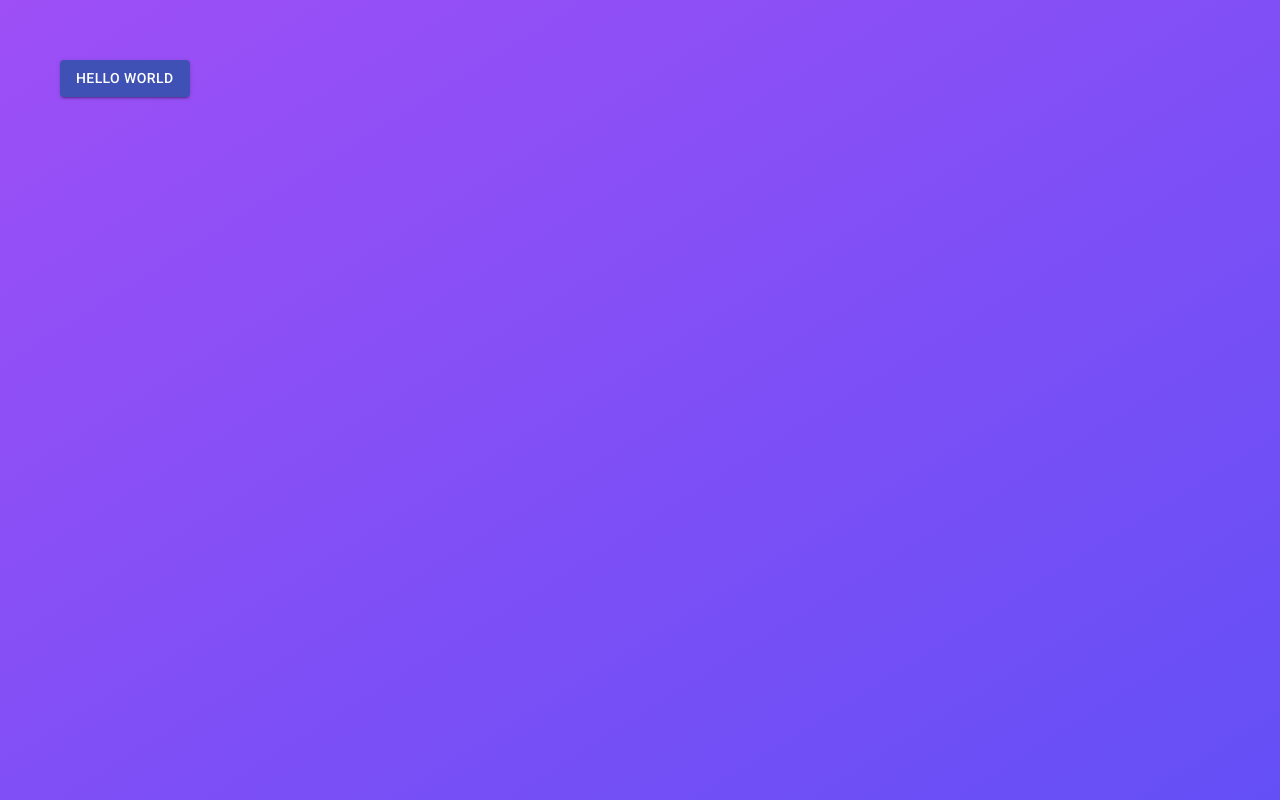
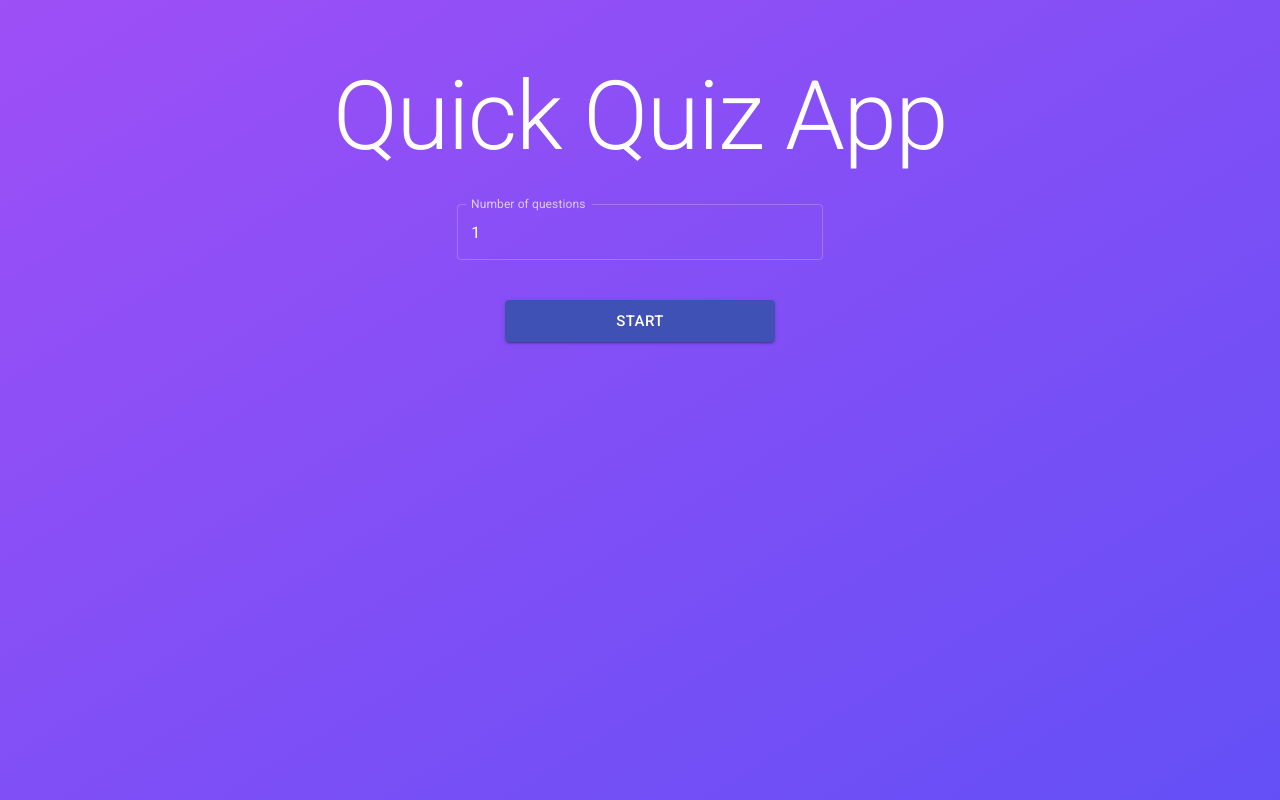
Before and after one commit to rafael-angonese/quiz-app, a Next.js app: page / in a window 1280 px wide. Built offline with nearby package versions, Linux system fonts and the light colour scheme.

Commit message:
:sparkles: create index page

```diff
--- /dev/null
+++ b/src/contexts/QuestionsContext.tsx
@@ -0,0 +1,66 @@
+import { createContext, ReactNode, useEffect, useState } from "react";
+
+type questionsProps = {
+  category: number;
+  type: string;
+  difficulty: string;
+  question: string;
+  correct_answer: string;
+  incorrect_answers: string[];
+  user_answer: string;
+};
+
+type QuestionsContextType = {
+  questions: questionsProps[];
+  addQuestions: (questions: questionsProps[]) => void;
+  quantityQuestions: number;
+  setQuantityQuestions: (value: number) => void;
+};
+
+type QuestionContextProviderProps = {
+  children: ReactNode;
+};
+
+export const QuestionsContext = createContext<QuestionsContextType>(
+  {} as QuestionsContextType
+);
+
+export function QuestionContextProvider(
+  props: QuestionContextProviderProps
+): JSX.Element {
+  const [quantityQuestions, setQuantityQuestions] = useState<number>(1);
+  const [questions, setQuestions] = useState<questionsProps[]>([]);
+
+  useEffect(() => {
+    async function getStoragedPokemons() {
+      try {
+        const storagedPokemons = await JSON.parse(
+          localStorage.getItem("questions") || "[]"
+        );
+
+        setQuestions(storagedPokemons);
+      } catch (e) {
+        console.log(e);
+      }
+    }
+    getStoragedPokemons();
+  }, []);
+
+  const addQuestions = async (questions: questionsProps[]) => {
+    localStorage.setItem("questions", JSON.stringify(questions));
+    setQuestions(questions);
+  };
+
+  return (
+    <QuestionsContext.Provider
+      value={{
+        questions,
+        addQuestions,
+        quantityQuestions,
+        setQuantityQuestions,
+      }}
+    >
+      {props.children}
+    </QuestionsContext.Provider>
+  );
+}
--- /dev/null
+++ b/src/hooks/useQuestions.ts
@@ -0,0 +1,8 @@
+import { useContext } from 'react';
+import { QuestionsContext } from '../contexts/QuestionsContext';
+
+export function useQuestionsContext() {
+    const context = useContext(QuestionsContext);
+
+    return context;
+}
--- a/src/pages/_app.tsx
+++ b/src/pages/_app.tsx
@@ -3,6 +3,8 @@ import Head from "next/head";
 import type { AppProps } from "next/app";
 import { ThemeProvider } from "@material-ui/core/styles";
 import CssBaseline from "@material-ui/core/CssBaseline";
+
+import { QuestionContextProvider } from "../contexts/QuestionsContext";
 
 import theme from "../styles/theme";
 import "../styles/globals.css";
@@ -27,9 +29,11 @@ function MyApp({ Component, pageProps }: AppProps) {
       </Head>
       <ThemeProvider theme={theme}>
         <CssBaseline />
-        <div style={{ margin: 60 }}>
-          <Component {...pageProps} />
-        </div>
+        <QuestionContextProvider>
+          <div style={{ margin: 60 }}>
+            <Component {...pageProps} />
+          </div>
+        </QuestionContextProvider>
       </ThemeProvider>
     </React.Fragment>
   );
--- a/src/pages/index.tsx
+++ b/src/pages/index.tsx
@@ -1,12 +1,56 @@
 import type { NextPage } from "next";
+import Link from "next/link";
+
 import Button from "@material-ui/core/Button";
+import Grid from "@material-ui/core/Grid";
+import Box from "@material-ui/core/Box";
+import TextField from "@material-ui/core/TextField";
+import Typography from "@material-ui/core/Typography";
+
+import { useQuestionsContext } from "../hooks/useQuestions";
 
 const Home: NextPage = () => {
+  const { quantityQuestions, setQuantityQuestions } = useQuestionsContext();
+
   return (
     <>
-      <Button variant="contained" color="primary">
-        Hello World
-      </Button>
+      <Grid container spacing={4} justifyContent="center">
+        <Grid item xs={12} sm={12} md={12} lg={12} xl={12}>
+          <Typography variant="h1" component="h2" align="center">
+            Quick Quiz App
+          </Typography>
+        </Grid>
+
+        <Grid item xs={12} sm={8} md={4} lg={4} xl={4}>
+          <TextField
+            label="Number of questions"
+            type="number"
+            variant="outlined"
+            fullWidth
+            value={quantityQuestions}
+            onChange={(e) => {
+              setQuantityQuestions(Number(e.target.value));
+            }}
+          />
+        </Grid>
+      </Grid>
+
+      <Box textAlign="center" p={5}>
+        <Grid container justifyContent="center">
+          <Grid item xs={12} sm={6} md={3} lg={3} xl={3}>
+            <Link href="/quiz">
+              <Button
+                fullWidth
+                variant="contained"
+                color="primary"
+                size="large"
+              >
+                Start
+              </Button>
+            </Link>
+          </Grid>
+        </Grid>
+      </Box>
     </>
   );
 };
```
